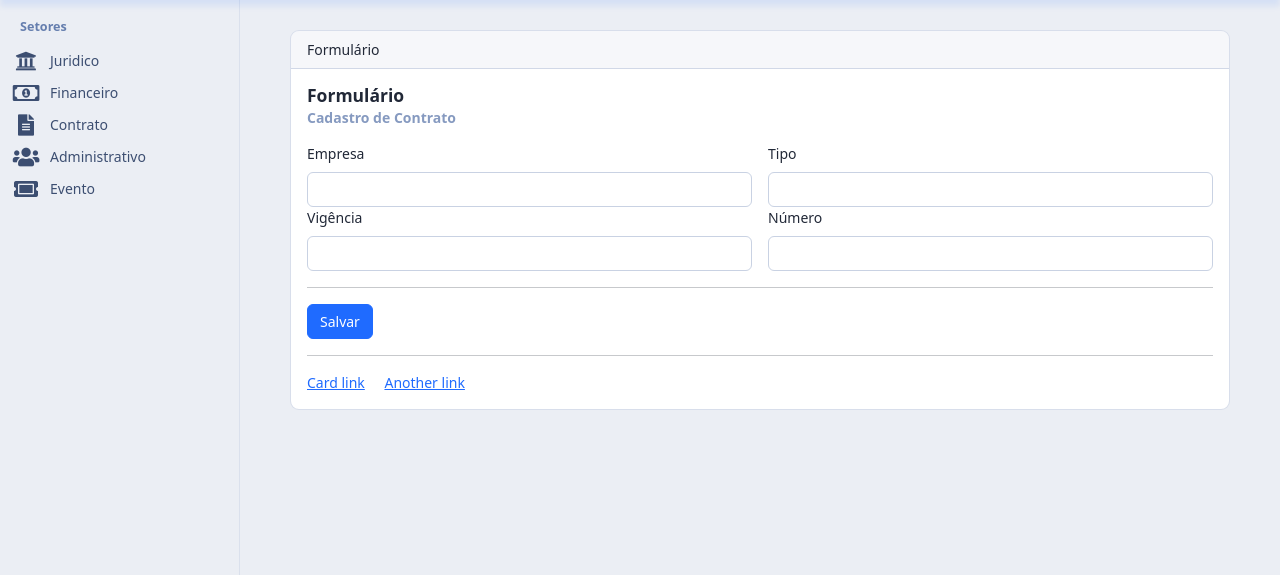
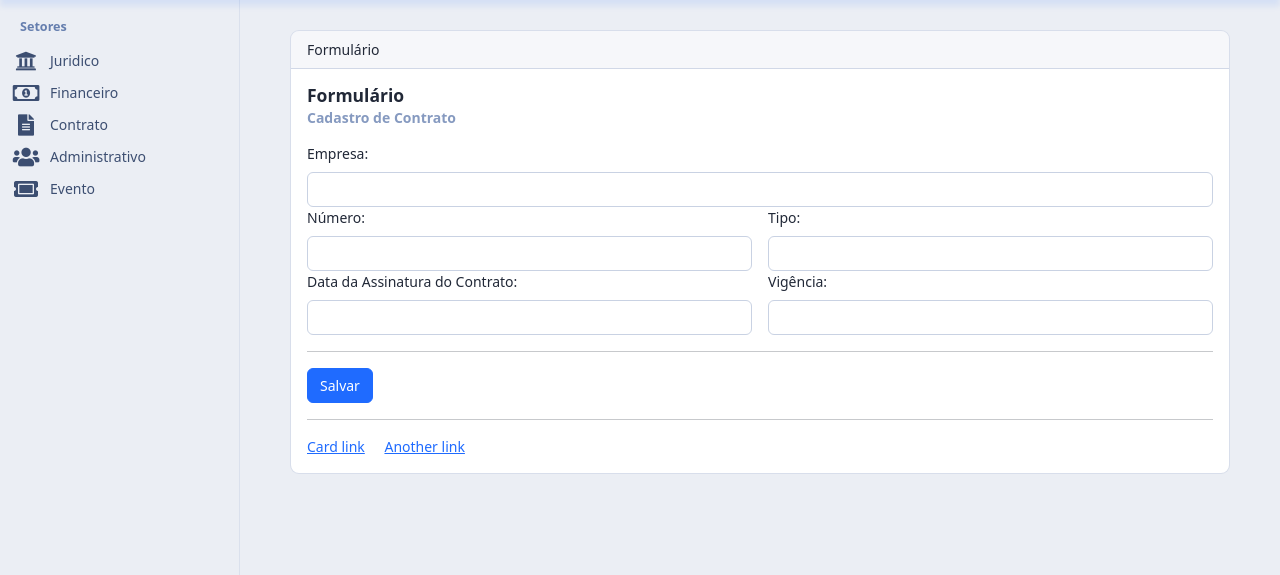
Before and after one commit to dnetochaves/siraf, a Django app: page /juridico/novo_contrato/ in a window 1280 px wide. Shown: the part 60-635 px from the top of the page. Run offline with Django 3.2, Linux system fonts and the light colour scheme; data that the repository does not hold is empty; some libraries are stand-ins or nearby versions.

Commit message:
Inclusao de campo na model de contrato app Juridico

```diff
--- a/apps/juridico/forms.py
+++ b/apps/juridico/forms.py
@@ -5,7 +5,7 @@ from . models import Contrato, Item
 class ContratoForm(ModelForm):
     class Meta:
         model = Contrato
-        fields = ['company', 'type', 'number', 'validity']
+        fields = ['company', 'type', 'number', 'validity', 'signature_date']
 
 
 class ItemForm(ModelForm):
--- a/apps/juridico/models.py
+++ b/apps/juridico/models.py
@@ -4,12 +4,14 @@ from django.contrib.auth.models import User
 
 class Contrato(models.Model):
     company = models.CharField(max_length=50)
-    type = models.CharField(max_length=50)
+    type = models.CharField(max_length=50, blank=True, null=True)
     date = models.DateField(auto_now=False, auto_now_add=True)
-    number = models.IntegerField()
-    validity = models.IntegerField()
+    number = models.IntegerField(blank=True, null=True)
+    validity = models.IntegerField(blank=True, null=True)
     responsible = models.ForeignKey(
         User, on_delete=models.CASCADE, null=True, blank=True, related_name="responsible")
+    signature_date = models.DateField(
+        auto_now=False, auto_now_add=False, blank=True, null=True)
 
     def listar_contratos():
         return Contrato.objects.all()
--- a/apps/juridico/templates/juridico/contrato_form.html
+++ b/apps/juridico/templates/juridico/contrato_form.html
@@ -21,22 +21,28 @@ Contratos
                 {% csrf_token %}
                 <div class="row">
                     <div class="col-sm">
-                        <label for="exampleFormControlInput1" class="form-label">Empresa</label>
+                        <label for="exampleFormControlInput1" class="form-label">Empresa:</label>
                         {{ form.company | add_class:"form-control" }}
                     </div>
+                </div>
+                <div class="row">
                     <div class="col-sm">
-                        <label for="exampleFormControlInput1" class="form-label">Tipo</label>
+                        <label for="exampleFormControlInput1" class="form-label">Número:</label>
+                        {{ form.number | add_class:"form-control" }}
+                    </div>
+                    <div class="col-sm">
+                        <label for="exampleFormControlInput1" class="form-label">Tipo:</label>
                         {{ form.type | add_class:"form-control" }}
                     </div>
                 </div>
                 <div class="row">
                     <div class="col-sm">
-                        <label for="exampleFormControlInput1" class="form-label">Vigência</label>
-                        {{ form.validity | add_class:"form-control" }}
+                        <label for="exampleFormControlInput1" class="form-label">Data da Assinatura do Contrato:</label>
+                        {{ form.signature_date | add_class:"form-control" }}
                     </div>
                     <div class="col-sm">
-                        <label for="exampleFormControlInput1" class="form-label">Número</label>
-                        {{ form.number | add_class:"form-control" }}
+                        <label for="exampleFormControlInput1" class="form-label">Vigência:</label>
+                        {{ form.validity | add_class:"form-control" }}
                     </div>
                 </div>
                 <hr>
--- a/apps/juridico/templates/juridico/listar_contratos.html
+++ b/apps/juridico/templates/juridico/listar_contratos.html
@@ -21,7 +21,8 @@ Juridico
                         <tr>
                             <th scope="col">#</th>
                             <th scope="col">Empresa</th>
-                            <th scope="col">Data</th>
+                            <th scope="col">Data da Assinatura</th>
+                            <th scope="col">Data do Cadastro</th>
                             <th scope="col">Número</th>
                             <th scope="col">Vigência</th>
                             <th scope="col">Responsavel</th>
@@ -35,6 +36,7 @@ Juridico
                         <tr>
                             <th scope="row">{{ listar_contrato.id }}</th>
                             <td>{{ listar_contrato.company }}</td>
+                            <td>{{ listar_contrato.signature_date }}</td>
                             <td>{{ listar_contrato.date }}</td>
                             <td>{{ listar_contrato.number }}</td>
                             <td>{{ listar_contrato.validity }}</td>
```
Also changed, not shown: apps/juridico/migrations/0005_auto_20210721_1457.py (added).
